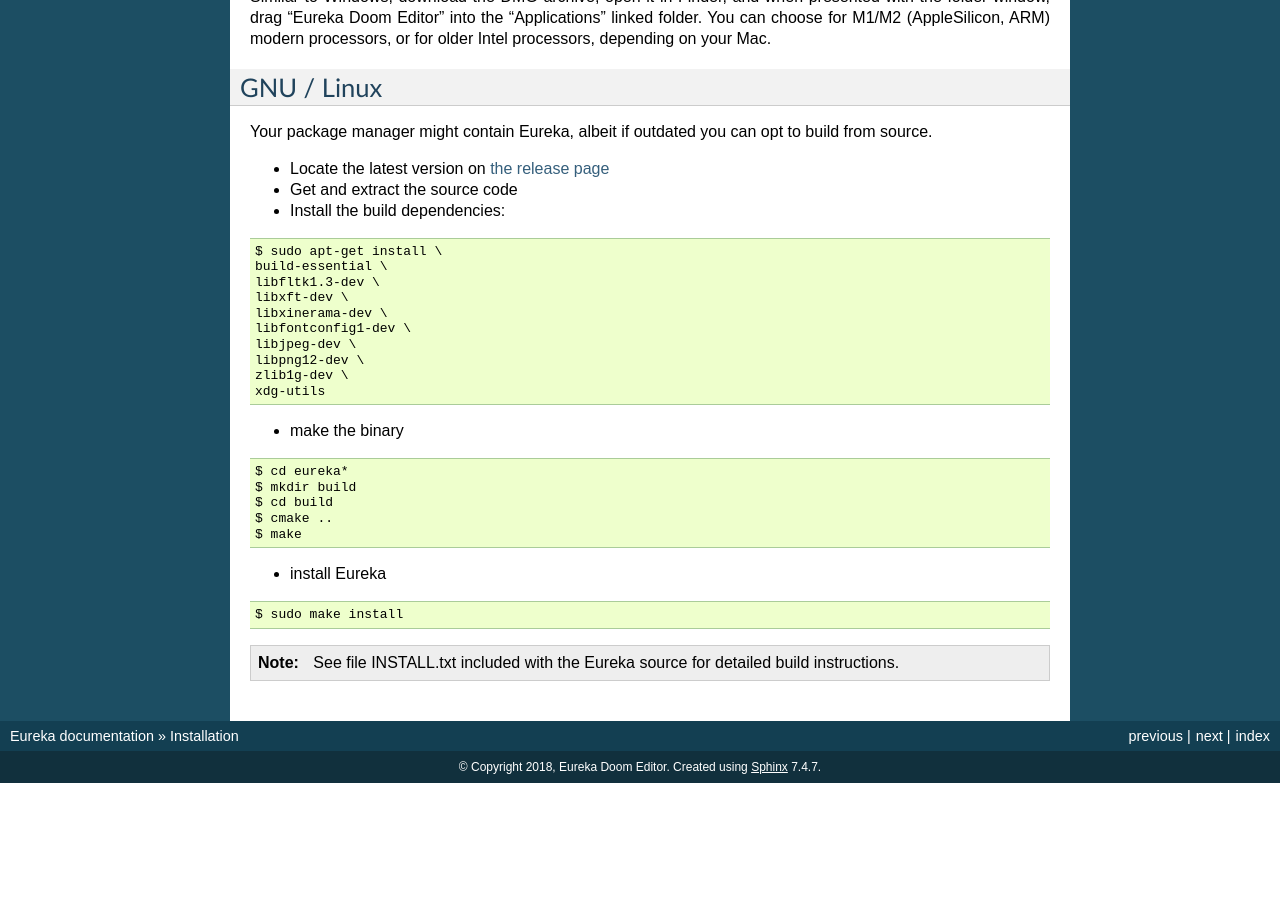
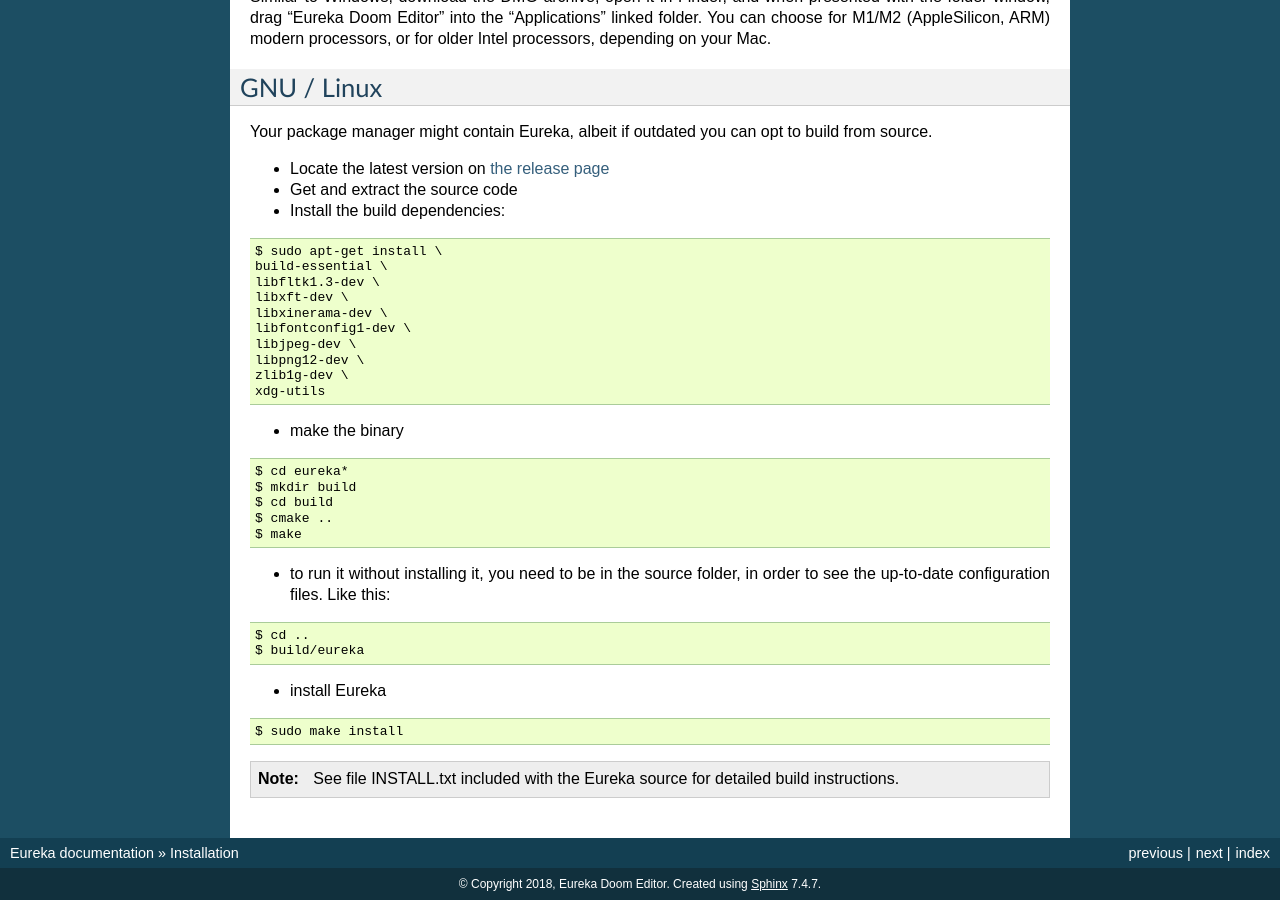
Before and after one commit to wesleywerner/eureka-docs, a Sphinx documentation site: the page built from source/installation.rst, in a window 1280 px wide and 900 px high, scrolled down 876 px. Built offline with Sphinx 7.4.7, drawn with Linux system fonts in a browser that asks for light colours; before the commit the page ends 1659 px from its top, so only the background shows below that.

Commit message:
Added detail about running it

```diff
--- a/source/installation.rst
+++ b/source/installation.rst
@@ -66,6 +66,13 @@
     $ cmake ..
     $ make
 
+* to run it without installing it, you need to be in the source folder, in order to see the up-to-date configuration files. Like this:
+
+::
+
+    $ cd ..
+    $ build/eureka
+
 * install Eureka
 
 ::
```
